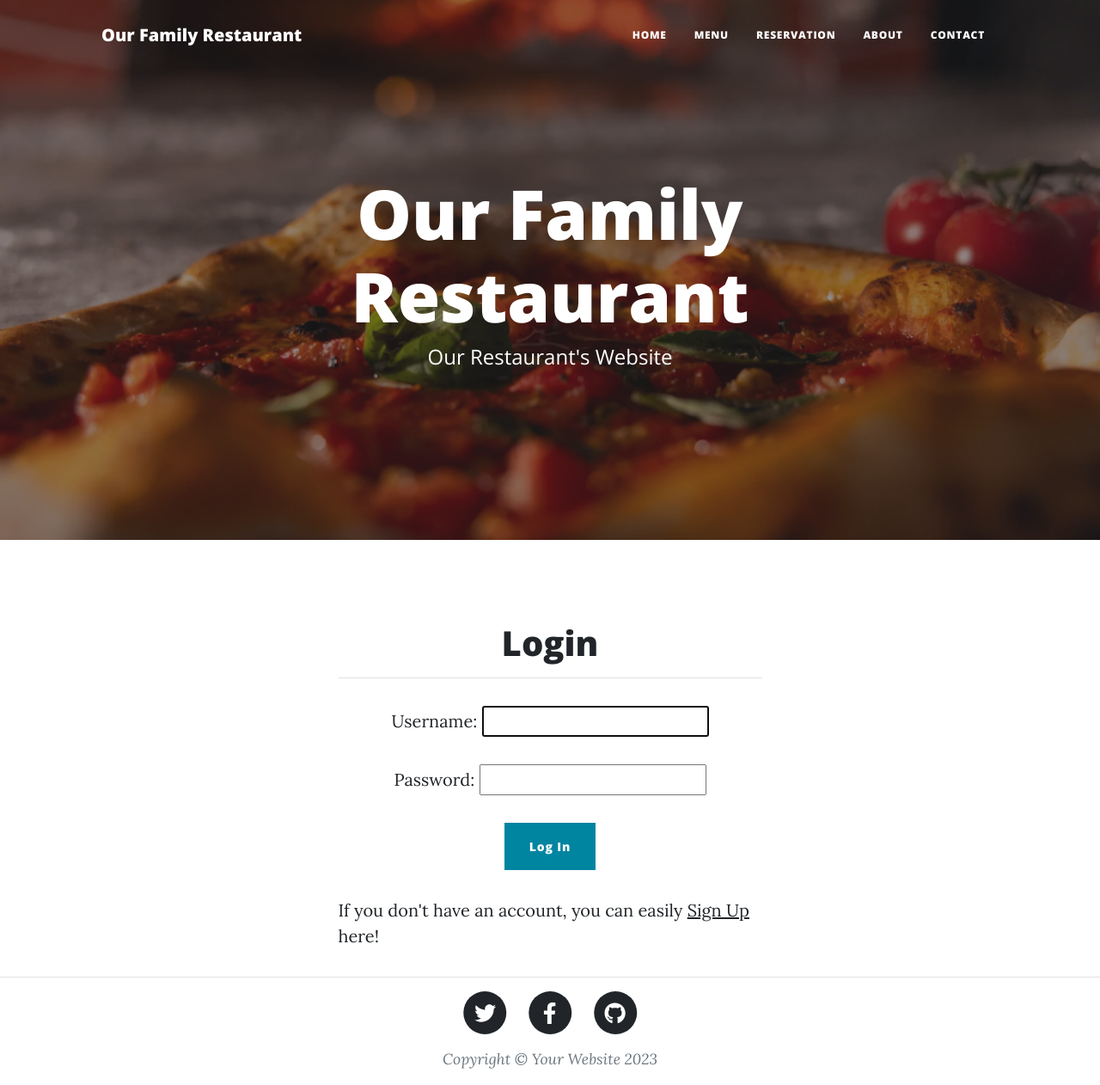
After one commit to DesislavaNaydenova/PP4_OurFamilyRestaurant, a Django app: page /login/ in a window 1280 px wide. The commit adds this page. Shown: the whole page at 86% size. Run offline with Django 4.2, Linux system fonts and the light colour scheme; some libraries are stand-ins or nearby versions.

Commit message:
Create a login.Html file and add the login form to it

```diff
--- /dev/null
+++ b/hello_alps/templates/hello_alps/login.html
@@ -0,0 +1,27 @@
+{% extends "base.html" %}
+{% load static %}
+{% block content %}
+
+<!-- login.html content starts here -->
+
+<div class="container px-4 px-lg-5">
+    <div class="row gx-4 gx-lg-5 justify-content-center">
+        <div class="col-md-10 col-lg-8 col-xl-7">
+            <div class="login mt-5 mx-5">
+                <h1 class="text-center">Login</h1>
+                <hr>
+                <form method="post" class="text-center">
+                    {% csrf_token %}
+                    {{ form.as_p}}
+                    <button type="submit" class="btn btn-primary">Log In</button>
+                </form>
+                <p>If you don't have an account, you can easily <a href="#">Sign Up</a> here!</p>
+            </div>
+
+
+        </div>
+    </div>
+</div>
+
+<!-- login.html content ends here -->
+{% endblock %}
--- a/hello_alps/templates/hello_alps/reservations.html
+++ b/hello_alps/templates/hello_alps/reservations.html
@@ -9,7 +9,7 @@
         <div class="col-md-10 col-lg-8 col-xl-7">
             <!-- Button link Log in -->
             <div class="d-grid gap-2 mb-4">
-                <a href="#" class="btn btn-primary btn-lg text-uppercase">Log In</a>
+                <a href="{% url 'login'  %}" class="btn btn-primary btn-lg text-uppercase">Log In</a>
             </div>
             <!-- Button link Sign Up -->
             <div class="d-grid gap-2 mb-4">
--- a/hello_alps/urls.py
+++ b/hello_alps/urls.py
@@ -1,9 +1,11 @@
 from .import views
 from django.urls import path
+from .views import Login
 
 urlpatterns = [
     path('', views.index, name='index'),
     path('menu_list', views.MenuList.as_view(), name='menu_list'),
     path('opening_hours', views.OpeningHour, name='opening_hours'),
     path('reservations/', views.reservations, name='reservations'),
+    path('login/', Login.as_view(), name='login'),
     ]
--- a/hello_alps/views.py
+++ b/hello_alps/views.py
@@ -4,6 +4,8 @@ from django.contrib import messages
 from django.http import HttpResponseRedirect
 from .models import Menu, OpeningHour
 from django.db.models import Case, When, Value, IntegerField
+from django.contrib.auth.views import LoginView
+from django.urls import reverse_lazy
 
 
 # Create your views here.
@@ -26,11 +28,11 @@ def index(request):
 
 # Menu List View
 class MenuList(generic.ListView):
-    context_object_name = "sort_menu_items"
-    template_name = "hello_alps/menu_list.html"
+    context_object_name = 'sort_menu_items'
+    template_name = 'hello_alps/menu_list.html'
 
     def get_queryset(self):
-        ordered_categories = ["starters", "maindishes", "pizza", "desserts"]
+        ordered_categories = ['starters', 'maindishes', 'pizza', 'desserts']
         sort_menu_items = {category: Menu.objects.filter(categories=category) for category in ordered_categories}
         return sort_menu_items
 
@@ -41,5 +43,11 @@ class MenuList(generic.ListView):
 #    opening_hours = OpeningHour.objects.all()
 #  return render(request, 'hello_alps/index.html', {'opening_hours': opening_hours})
 
+# Reservations.html View
 def reservations(request):
     return render(request, 'hello_alps/reservations.html')
+
+# Login View
+class Login(LoginView):
+    template_name = 'hello_alps/login.html'
+    success_url = reverse_lazy('home')
```
Also changed, not shown: README.md.
